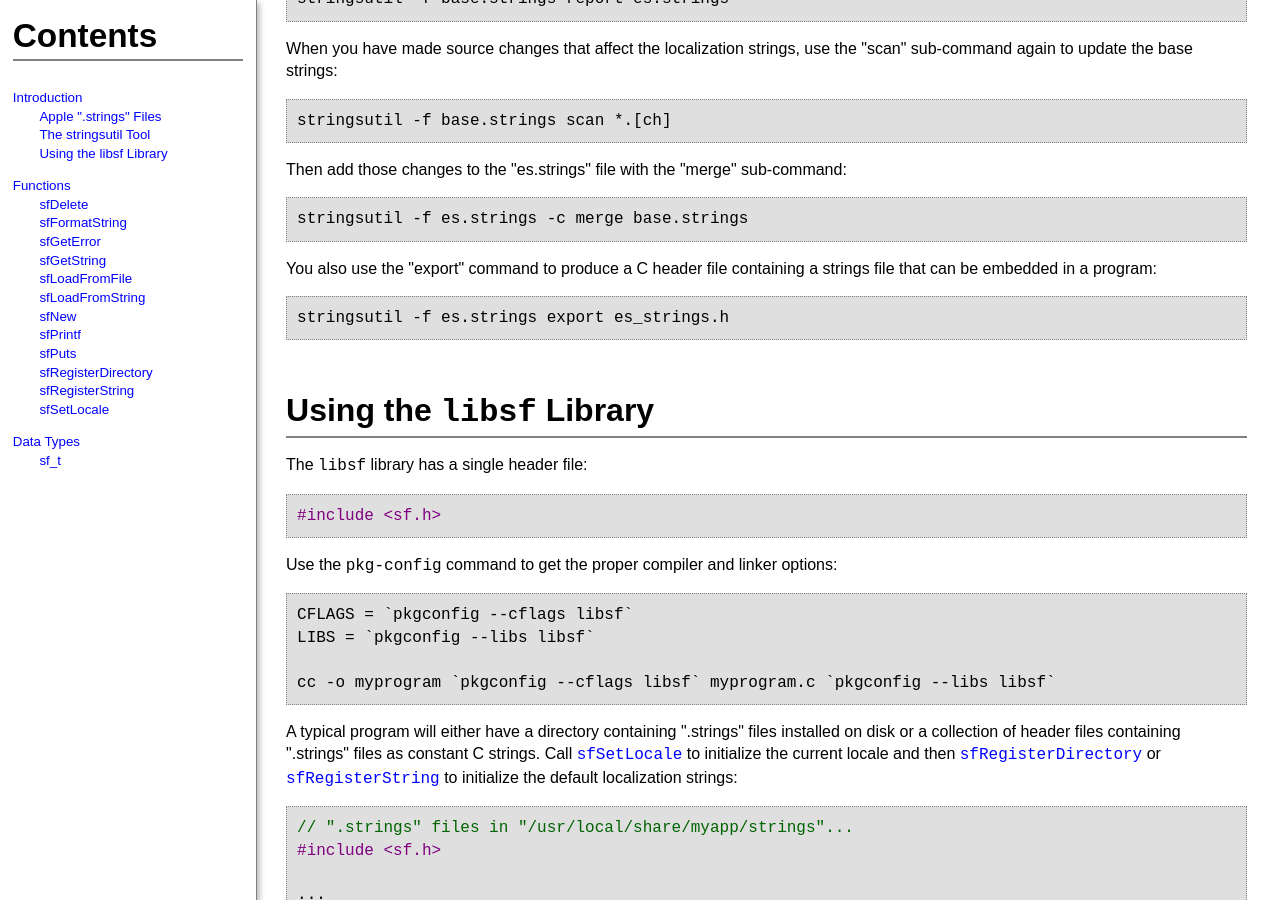
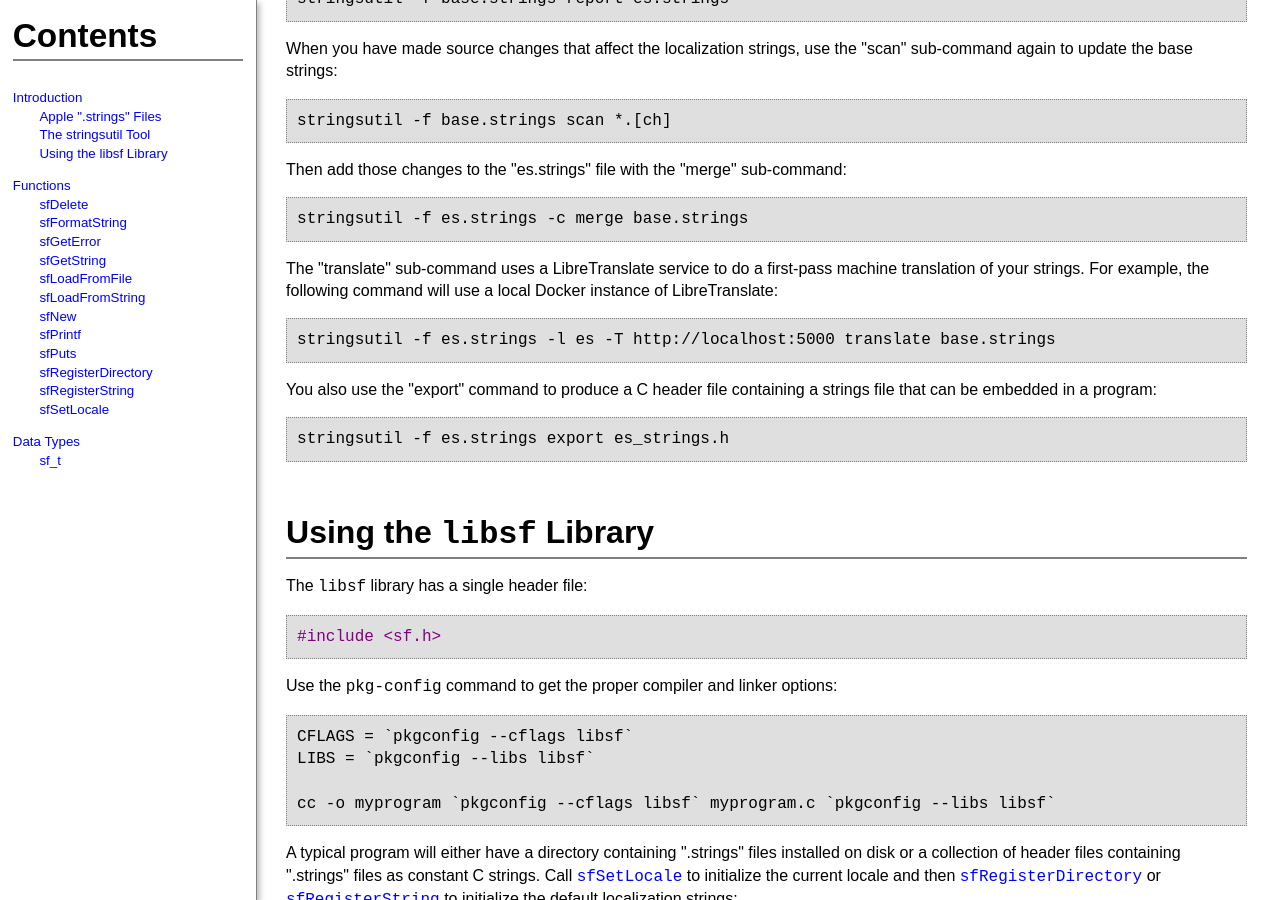
Before and after one commit to michaelrsweet/michaelrsweet.github.com, a Jekyll site: the page stringsutil/stringsutil.html, which Jekyll copies as it is, in a window 1280 px wide and 900 px high, scrolled down 2073 px. Built offline with Jekyll 4.4.1, drawn with Linux system fonts in a browser that asks for light colours; some of the changed text lies outside the part shown.

Commit message:
Update translate info and docos.

```diff
--- a/stringsutil/stringsutil.html
+++ b/stringsutil/stringsutil.html
@@ -290,7 +290,7 @@ span.string {
 </li>
 <li><p>Tool for scanning C/C++ source files for localization strings.</p>
 </li>
-<li><p>Tool for doing a first pass machine translation.</p>
+<li><p>Tool for doing a first pass machine translation using the LibreTranslate service/software.</p>
 </li>
 </ul>
 <h3 class="title" id="apple-.strings-files">Apple &quot;.strings&quot; Files</h3>
@@ -328,6 +328,9 @@ stringsutil -f es.strings import es.po
 </code></pre>
 <p>Then add those changes to the &quot;es.strings&quot; file with the &quot;merge&quot; sub-command:</p>
 <pre><code>stringsutil -f es.strings -c merge base.strings
+</code></pre>
+<p>The &quot;translate&quot; sub-command uses a LibreTranslate service to do a first-pass machine translation of your strings. For example, the following command will use a local Docker instance of LibreTranslate:</p>
+<pre><code>stringsutil -f es.strings -l es -T http://localhost:5000 translate base.strings
 </code></pre>
 <p>You also use the &quot;export&quot; command to produce a C header file containing a strings file that can be embedded in a program:</p>
 <pre><code>stringsutil -f es.strings export es_strings.h
```
Also changed, not shown: stringsutil/index.md (+2 -1 lines).
